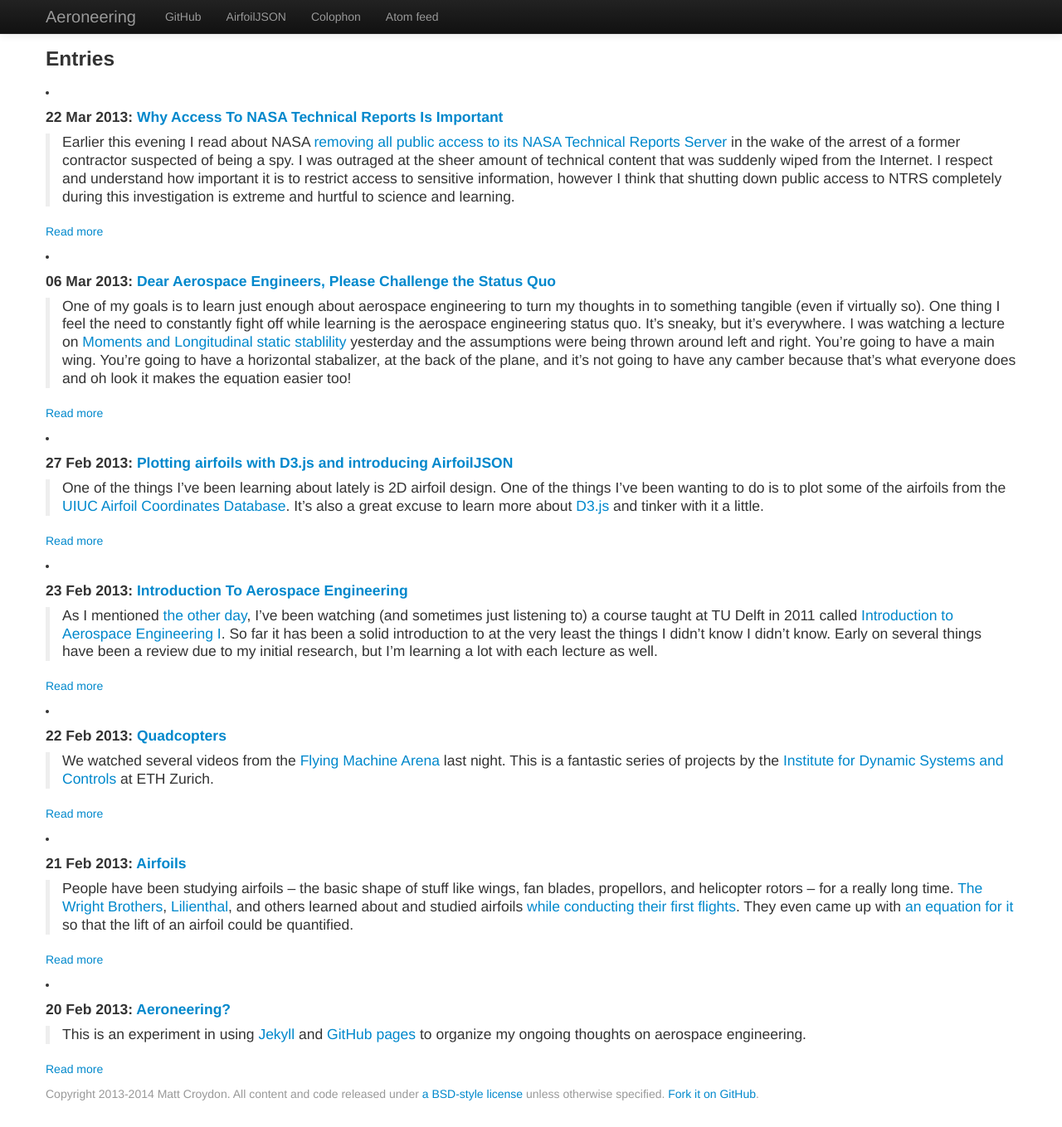
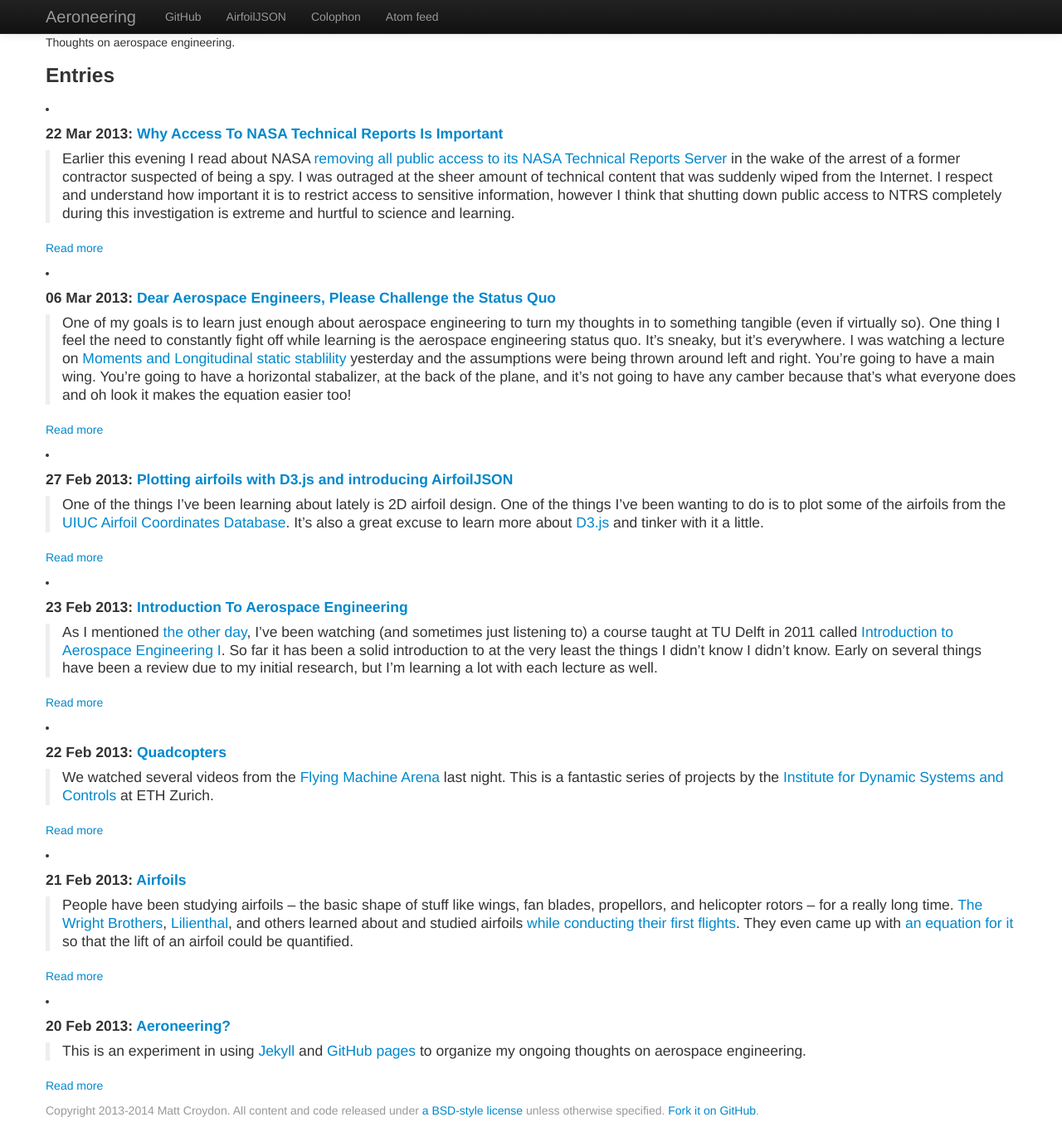
Before and after one commit to aeroneering/aeroneering.github.com, a Jekyll site: the page built from index.html, in a window 1280 px wide. Shown: the whole page at 83% size. Built offline with Jekyll 4.4.1, drawn with Linux system fonts in a browser that asks for light colours.

Commit message:
Everyone needs a tagline.

```diff
--- a/index.html
+++ b/index.html
@@ -2,6 +2,7 @@
 layout: default
 title: Aeroneering
 ---
+<p>Thoughts on aerospace engineering.</p>
 <h3>Entries</h3>
 <div class="container">
 {% for post in site.posts %}
```
